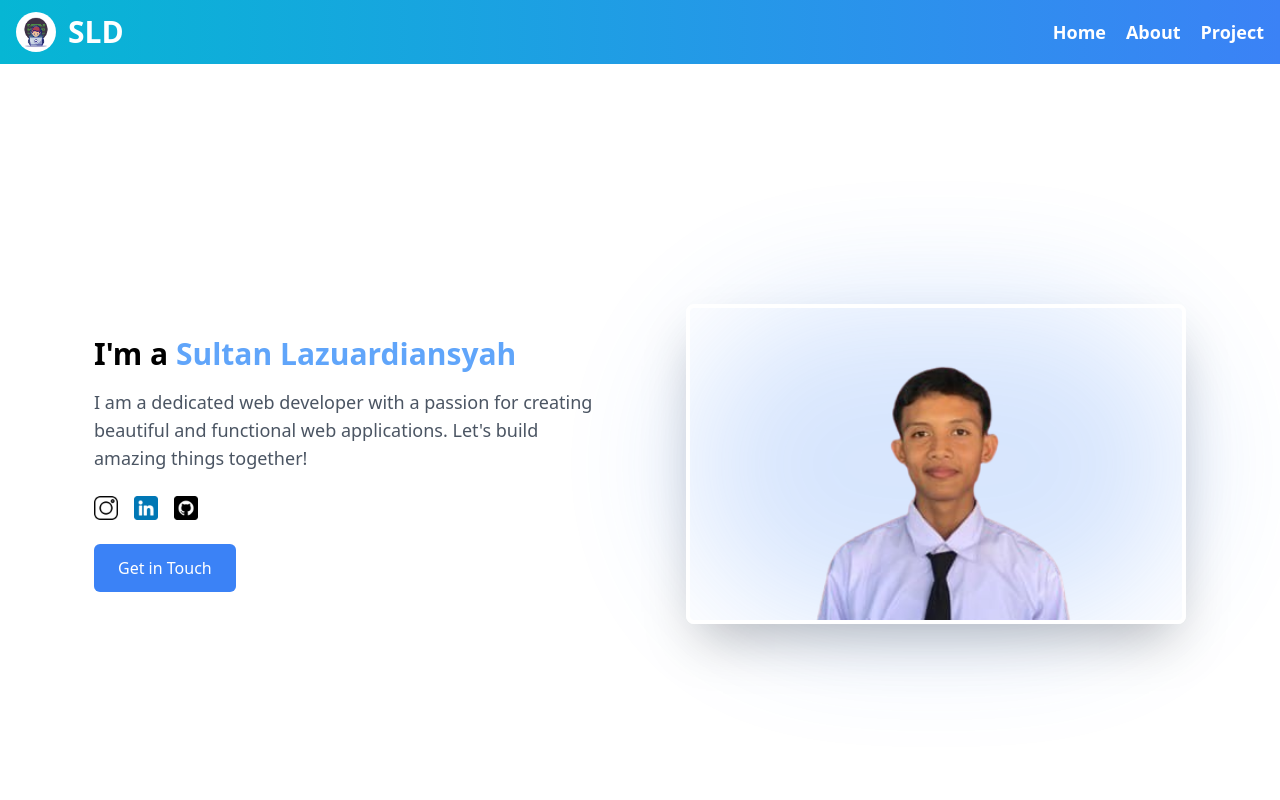
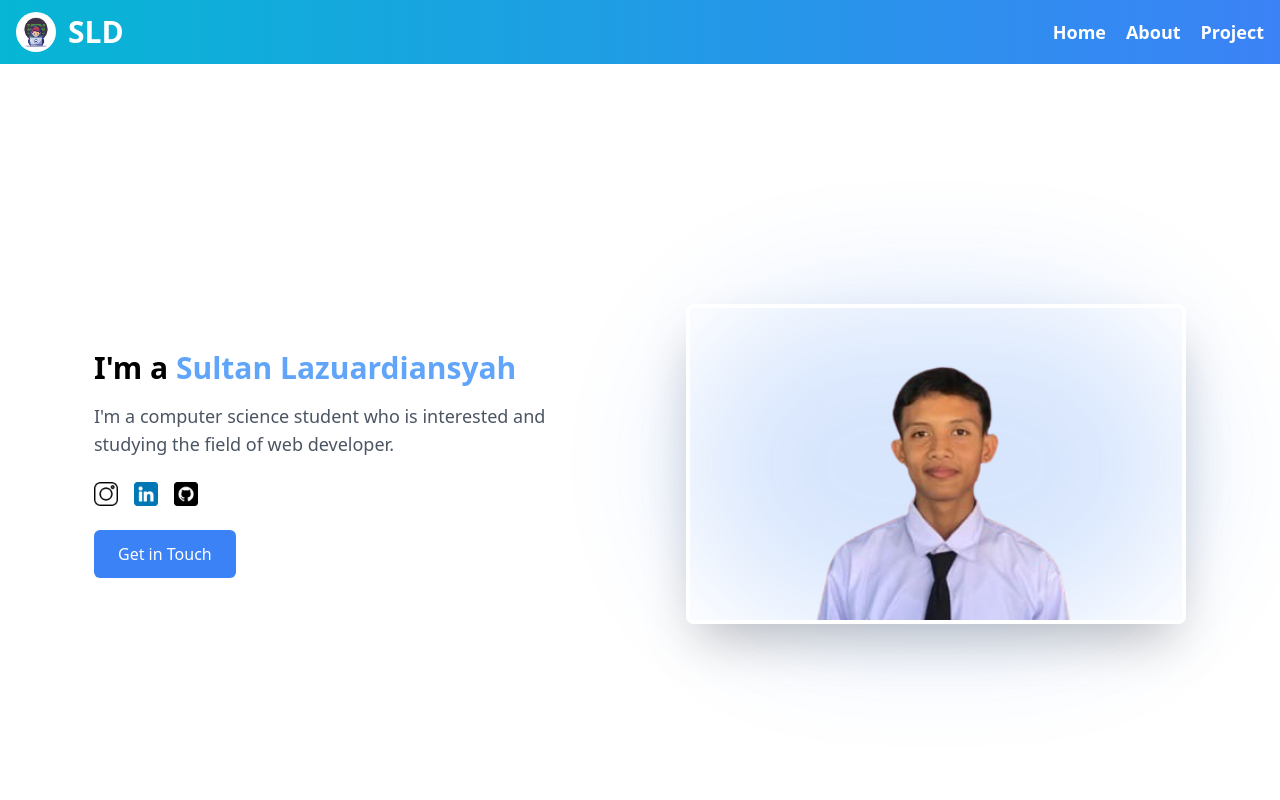
Before and after one commit to Iqbalfaiz321/Personal-web, a plain HTML site: page index.html in a window 1280 px wide. Shown: the top 800 px of the page. Drawn offline with nearby package versions, Linux system fonts and the light colour scheme.

Commit message:
change konten

```diff
--- a/index.html
+++ b/index.html
@@ -76,8 +76,7 @@
         <div class="max-w-lg text-center md:text-left" data-aos="fade-right">
           <h1 class="text-3xl font-bold">I'm a <span class="text-blue-400">Sultan Lazuardiansyah</span> </h1>
           <p class="mt-4 text-lg text-gray-600" >
-            I am a dedicated web developer with a passion for creating beautiful and functional web applications. Let's build amazing things together!
-          </p>
+            I'm a computer science student who is interested and studying the field of web developer.          </p>
            <!-- medsos link -->
            <div class="flex gap-4 mt-6 items-center justify-center md:justify-start">
             <a href="https://www.instagram.com/sultanlazuardiansyah6/" target="_blank" rel="noopener noreferrer">
@@ -206,12 +205,14 @@
       </div>
     </section>
 
+    <!-- pengalaman -->
+
     <!-- project -->
     <section id="projects" class="py-16 px-6 md:px-10 bg-gray-100">
       <div class="max-w-screen-xl mx-auto text-center">
         <h2 class="text-3xl font-bold text-gray-900">My Projects</h2>
         <p class="mt-2 text-gray-600">
-          Here are some of the projects I've worked on:
+          <!-- Here are some of the projects I've worked on: -->
         </p>
 
         <!-- Project Gallery Grid -->
```
